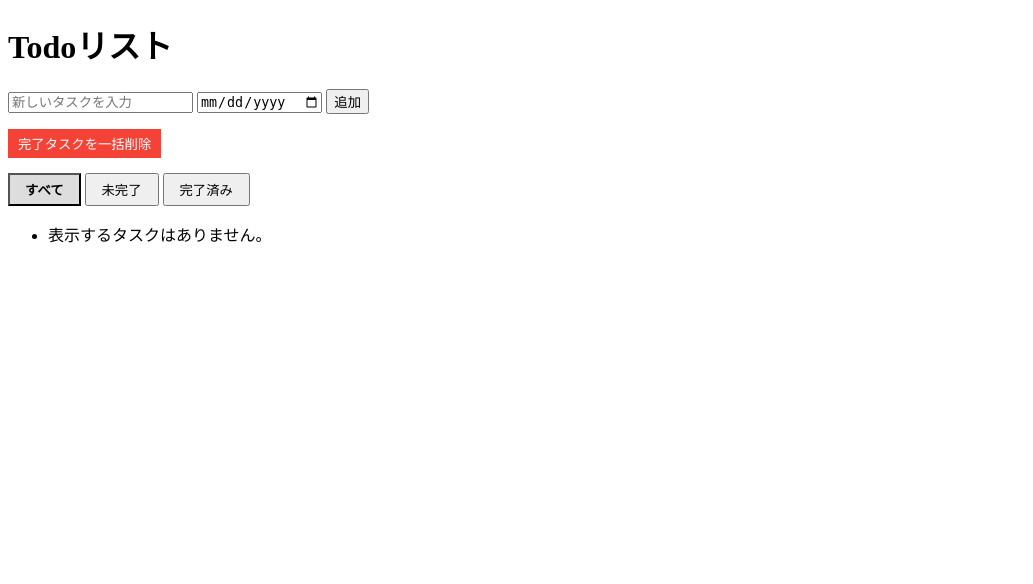
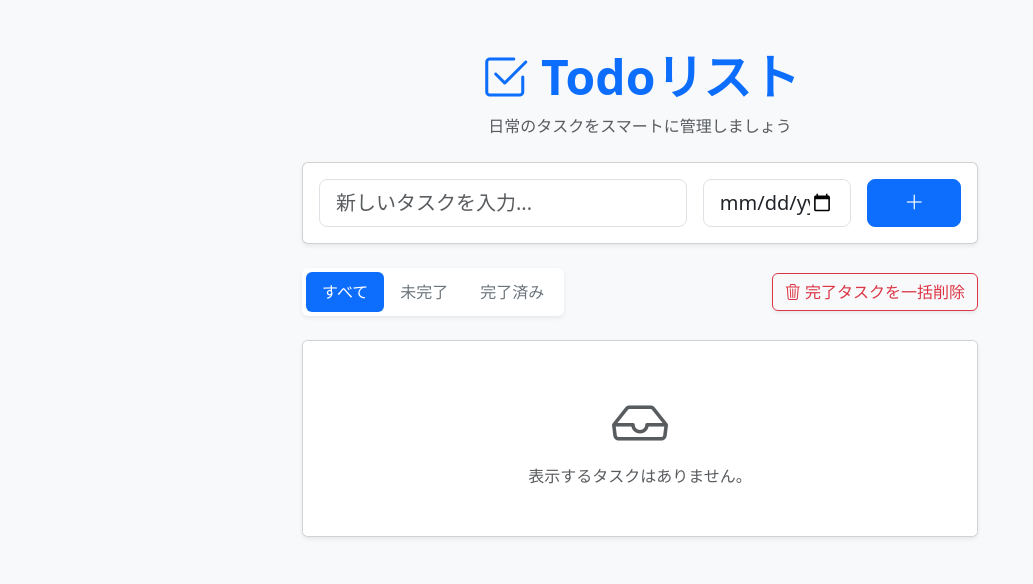
Before and after one commit to UM733/todo_app, a Flask app: page / in a window 1280 px wide. Shown: the top 584 px of the page, without its empty margins (0-1033 px from the left). Run offline with Flask 3, Linux system fonts and the light colour scheme.

Commit message:
feat: デザインを一新

```diff
--- a/templates/index.html
+++ b/templates/index.html
@@ -3,73 +3,96 @@
 <head>
     <meta charset="UTF-8">
     <meta name="viewport" content="width=device-width, initial-scale=1.0">
-    <title>Todoアプリ</title>
+    <title>モダンTodoアプリ</title>
+    <link href="https://cdn.jsdelivr.net/npm/bootstrap@5.3.0/dist/css/bootstrap.min.css" rel="stylesheet">
+    <link href="https://cdn.jsdelivr.net/npm/bootstrap-icons@1.10.5/font/bootstrap-icons.css" rel="stylesheet">
 </head>
-<body>
-    <h1>Todoリスト</h1>
+<body class="bg-light">
 
-    <form action="/add" method="POST">
-        <input type="text" name="title" placeholder="新しいタスクを入力" required>
-        <input type="date" name="due_date">
-        <button type="submit">追加</button>
+    <div class="container py-5" style="max-width: 700px;">
+        <div class="text-center mb-4">
+            <h1 class="display-5 fw-bold text-primary"><i class="bi bi-check2-square"></i> Todoリスト</h1>
+            <p class="text-muted">日常のタスクをスマートに管理しましょう</p>
+        </div>
+
+        <div class="card shadow-sm mb-4">
+            <div class="card-body">
+                <form action="/add" method="POST" class="row g-3">
+                    <div class="col-md-7">
+                        <input type="text" name="title" class="form-control form-control-lg" placeholder="新しいタスクを入力..." required>
+                    </div>
+                    <div class="col-md-3">
+                        <input type="date" name="due_date" class="form-control form-control-lg">
+                    </div>
+                    <div class="col-md-2 d-grid">
+                        <button type="submit" class="btn btn-primary btn-lg"><i class="bi bi-plus-lg"></i></button>
+                    </div>
                 </form>
+            </div>
+        </div>
 
-    <div style="margin: 15px 0;">
-        <a href="/delete_completed">
-            <button type="button" style="background-color: #f44336; color: white; border: none; padding: 5px 10px; cursor: pointer;">
-                完了タスクを一括削除
-            </button>
+        <div class="d-flex flex-column flex-sm-row justify-content-between align-items-center gap-3 mb-4">
+            <ul class="nav nav-pills bg-white p-1 rounded shadow-sm">
+                <li class="nav-item">
+                    <a class="nav-link {% if current_filter == 'all' %}active{% else %}text-secondary{% endif %}" href="/?filter=all">すべて</a>
+                </li>
+                <li class="nav-item">
+                    <a class="nav-link {% if current_filter == 'active' %}active{% else %}text-secondary{% endif %}" href="/?filter=active">未完了</a>
+                </li>
+                <li class="nav-item">
+                    <a class="nav-link {% if current_filter == 'completed' %}active{% else %}text-secondary{% endif %}" href="/?filter=completed">完了済み</a>
+                </li>
+            </ul>
+
+            <a href="/delete_completed" class="btn btn-outline-danger shadow-sm">
+                <i class="bi bi-trash3"></i> 完了タスクを一括削除
             </a>
         </div>
 
-    <div style="margin-bottom: 15px;">
-        <a href="/?filter=all" style="text-decoration: none;">
-            <button type="button" style="padding: 5px 15px; cursor: pointer; {% if current_filter == 'all' %}background-color: #ddd; font-weight: bold;{% endif %}">
-                すべて
-            </button>
-        </a>
-        <a href="/?filter=active" style="text-decoration: none;">
-            <button type="button" style="padding: 5px 15px; cursor: pointer; {% if current_filter == 'active' %}background-color: #ddd; font-weight: bold;{% endif %}">
-                未完了
-            </button>
-        </a>
-        <a href="/?filter=completed" style="text-decoration: none;">
-            <button type="button" style="padding: 5px 15px; cursor: pointer; {% if current_filter == 'completed' %}background-color: #ddd; font-weight: bold;{% endif %}">
-                完了済み
-            </button>
-        </a>
-    </div>
-
-    <ul>
+        <div class="card shadow-sm">
+            <ul class="list-group list-group-flush">
                 {% for task in tasks %}
-            <li>
-                <span {% if task.completed %}style="text-decoration: line-through; color: gray;"{% endif %}>
+                    <li class="list-group-item d-flex align-items-center justify-content-between p-3">
+                        <div class="d-flex align-items-center flex-grow-1 me-3">
+                            {% if task.completed %}
+                                <span class="text-decoration-line-through text-muted fs-5 flex-grow-1">
                                     {{ task.title }}
                                 </span>
-
-                {% if task.due_date %}
-                    <span style="font-size: 0.9em; color: #555; margin-left: 10px;">
-                        (期限: {{ task.due_date.strftime('%Y/%m/%d') }})
+                            {% else %}
+                                <span class="fs-5 flex-grow-1 text-dark fw-semibold">
+                                    {{ task.title }}
                                 </span>
                             {% endif %}
 
-                <a href="/complete/{{ task.id }}">
-                    <button type="button">
-                        {% if task.completed %}未完了に戻す{% else %}完了にする{% endif %}
-                    </button>
+                            {% if task.due_date %}
+                                <span class="badge {% if task.completed %}bg-secondary{% else %}bg-warning text-dark{% endif %} ms-2">
+                                    <i class="bi bi-calendar-event"></i> {{ task.due_date.strftime('%Y/%m/%d') }}
+                                </span>
+                            {% endif %}
+                        </div>
+
+                        <div class="btn-group shadow-sm" role="group">
+                            <a href="/complete/{{ task.id }}" class="btn {% if task.completed %}btn-secondary{% else %}btn-success{% endif %} btn-sm" title="状態変更">
+                                {% if task.completed %}<i class="bi bi-arrow-counterclockwise"></i> 戻す{% else %}<i class="bi bi-check-lg"></i> 完了{% endif %}
                             </a>
-
-                <a href="/edit/{{ task.id }}">
-                    <button type="button">編集</button>
+                            <a href="/edit/{{ task.id }}" class="btn btn-light btn-sm border" title="編集">
+                                <i class="bi bi-pencil"></i>
                             </a>
-
-                <a href="/delete/{{ task.id }}">
-                    <button type="button" style="color: red;">削除</button>
+                            <a href="/delete/{{ task.id }}" class="btn btn-danger btn-sm" title="削除" onclick="return confirm('本当に削除しますか？')">
+                                <i class="bi bi-trash"></i>
                             </a>
+                        </div>
                     </li>
                 {% else %}
-            <li>表示するタスクはありません。</li>
+                    <li class="list-group-item text-center py-5 text-muted">
+                        <i class="bi bi-inbox display-4 d-block mb-2"></i>
+                        表示するタスクはありません。
+                    </li>
                 {% endfor %}
             </ul>
+        </div>
+    </div>
+
+    <script src="https://cdn.jsdelivr.net/npm/bootstrap@5.3.0/dist/js/bootstrap.bundle.min.js"></script>
 </body>
 </html>
```
Also changed, not shown: templates/edit.html (+28 -9 lines), instance/todo.db. Lines whose indentation alone changed are shown as unchanged.
